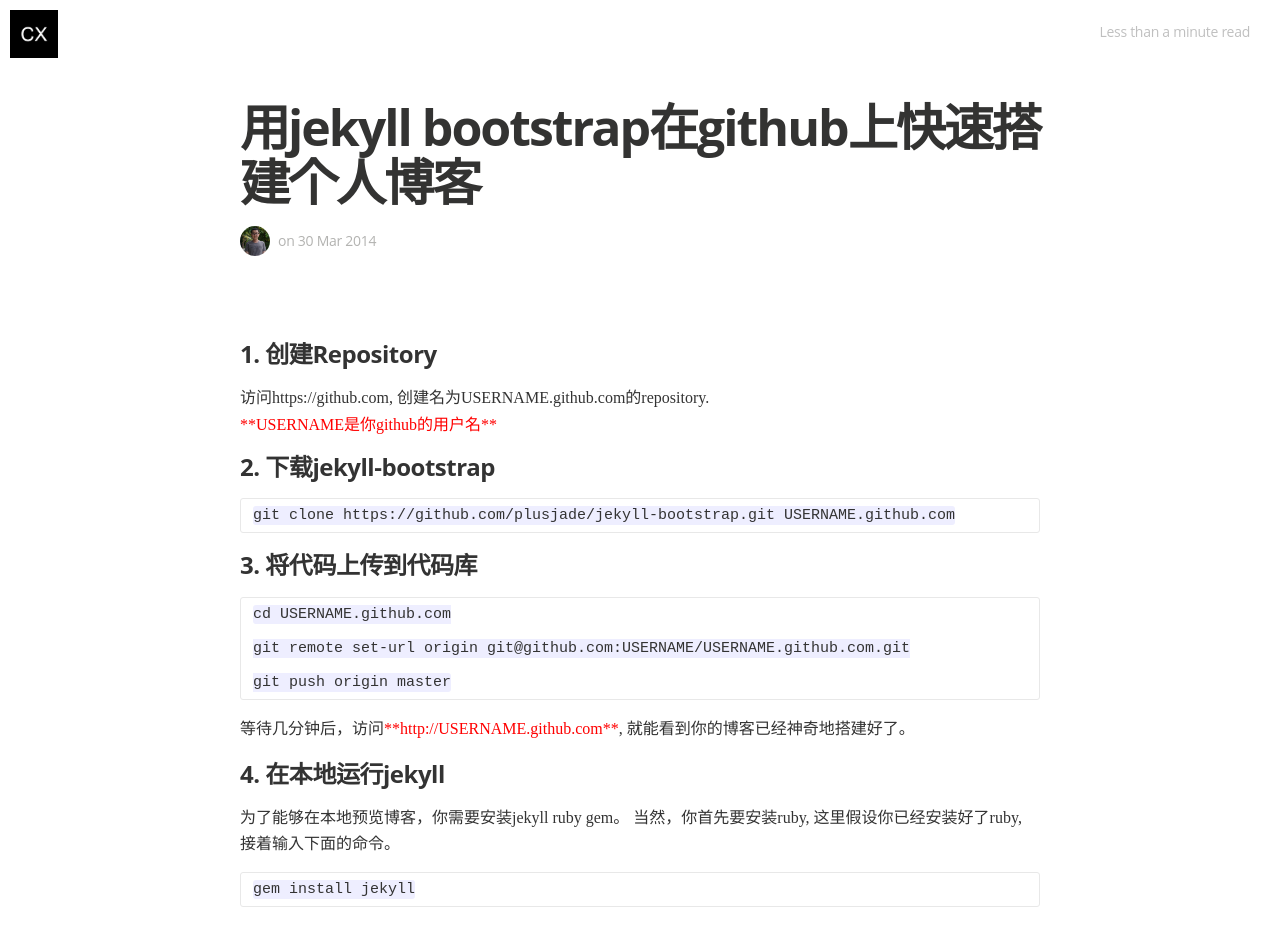
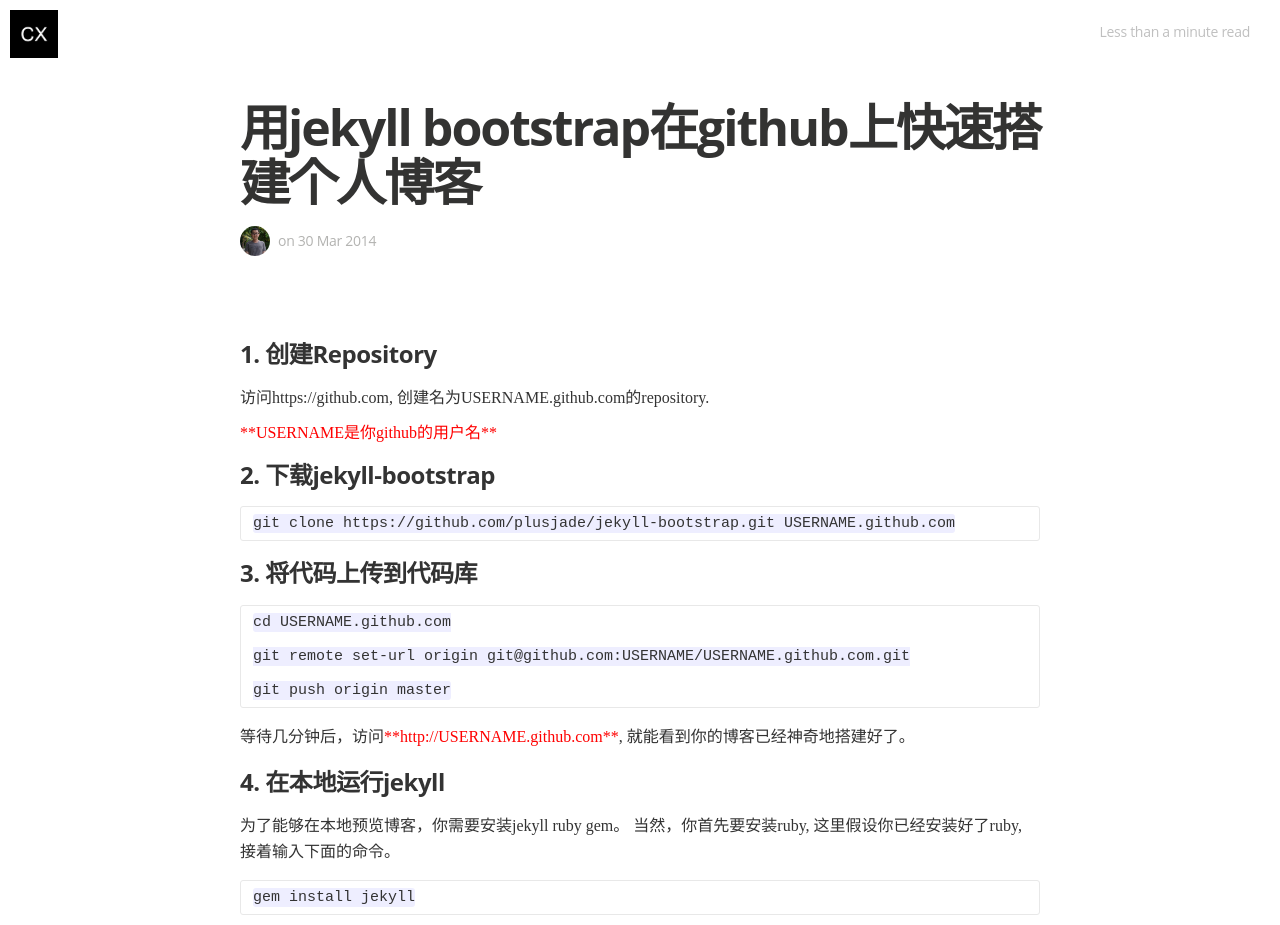
Before and after one commit to XiChen2016/xichen2016.github.com, a Jekyll site: the page built from _posts/2014-03-30-create-blog-with-jekyll-bootstrap-and-github.md, in a window 1280 px wide. Shown: the top 925 px of the page. Built offline with Jekyll 4.4.1, drawn with Linux system fonts in a browser that asks for light colours; nearby versions of some CDN libraries; some web fonts are replaced; Markdown is read by kramdown in place of the engine named in the settings.

Commit message:
Add margin between paragraph.

```diff
--- a/css/main.sass
+++ b/css/main.sass
@@ -367,7 +367,7 @@
       font-style: normal
       font-size: 16px
       line-height: 26px
-      margin: 0
+      margin: 8px 0
       color: #333
       -webkit-hyphens: auto
       -moz-hyphens: auto
```
